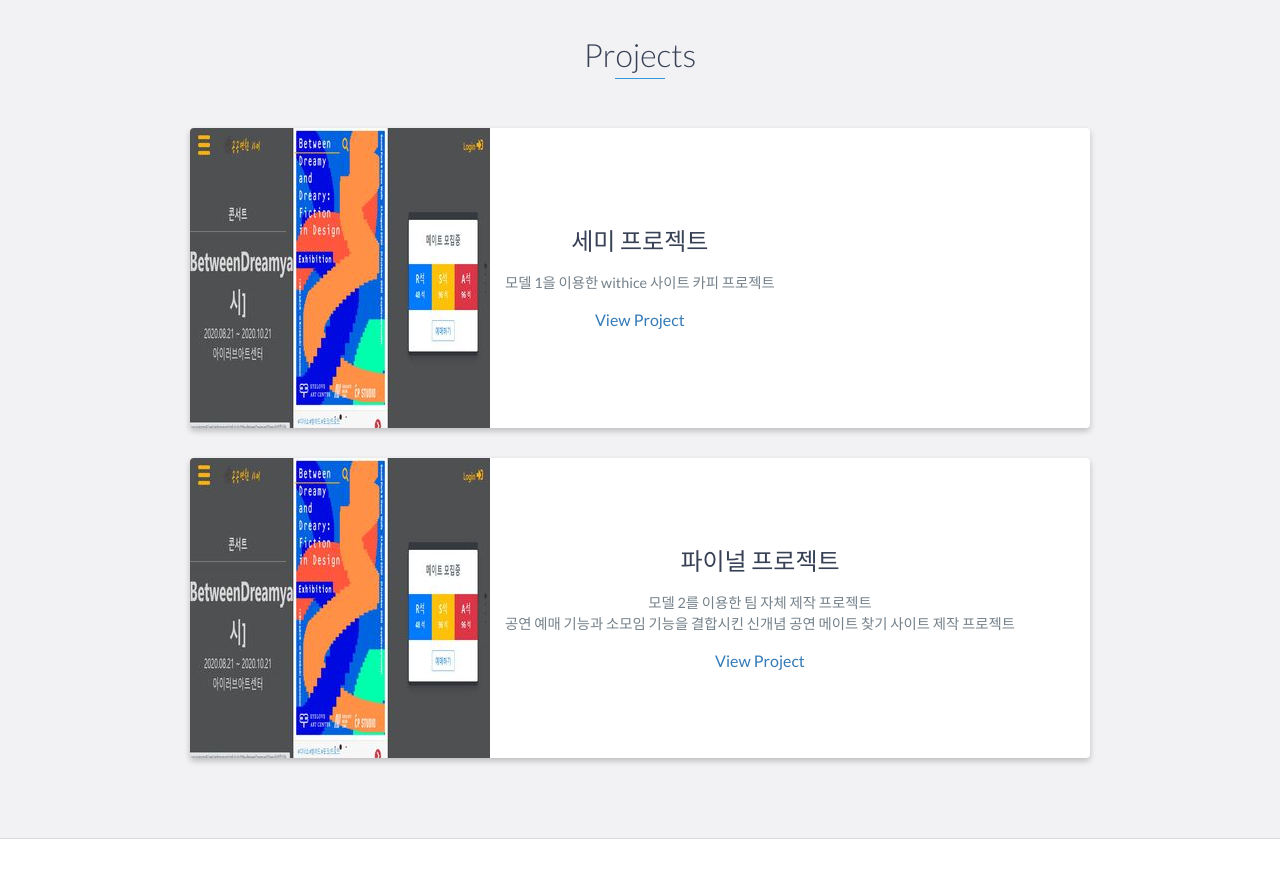
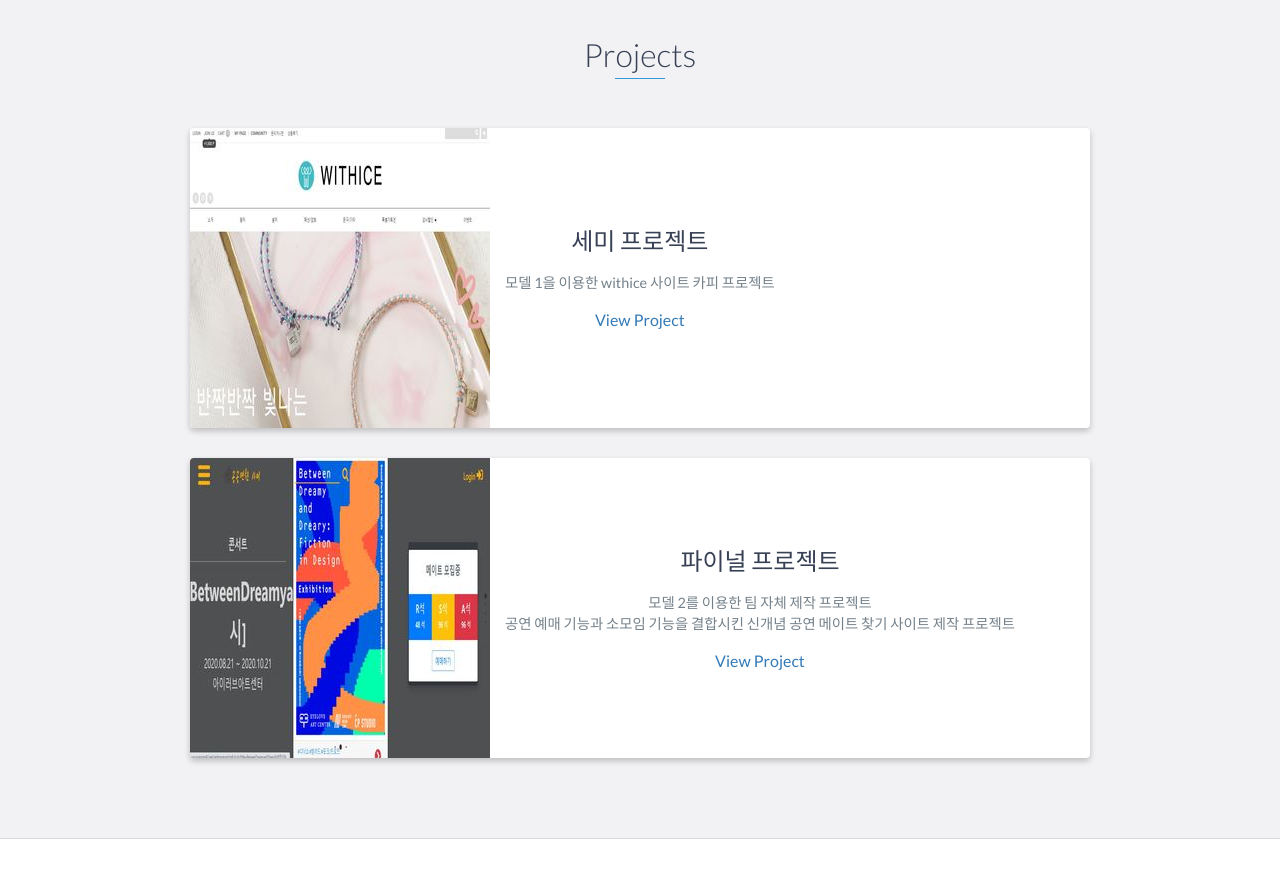
Before and after one commit to Wonmeeyeon/Wonmeeyeon.github.io, a website: page index.html in a window 1280 px wide. Shown: the part 2380-3266 px from the top of the page. Drawn offline with nearby package versions, Linux system fonts and the light colour scheme.

Commit message:
Update index.html

```diff
--- a/index.html
+++ b/index.html
@@ -160,7 +160,7 @@
             <div class="row">
               <div class="project shadow-large">
                   <div class="project-image">
-                      <img src="images/gongsa.JPG" />
+                      <img src="images/with.JPG" />
                   </div>
                   <!-- End .project-image -->
                   <div class="project-info">
```
